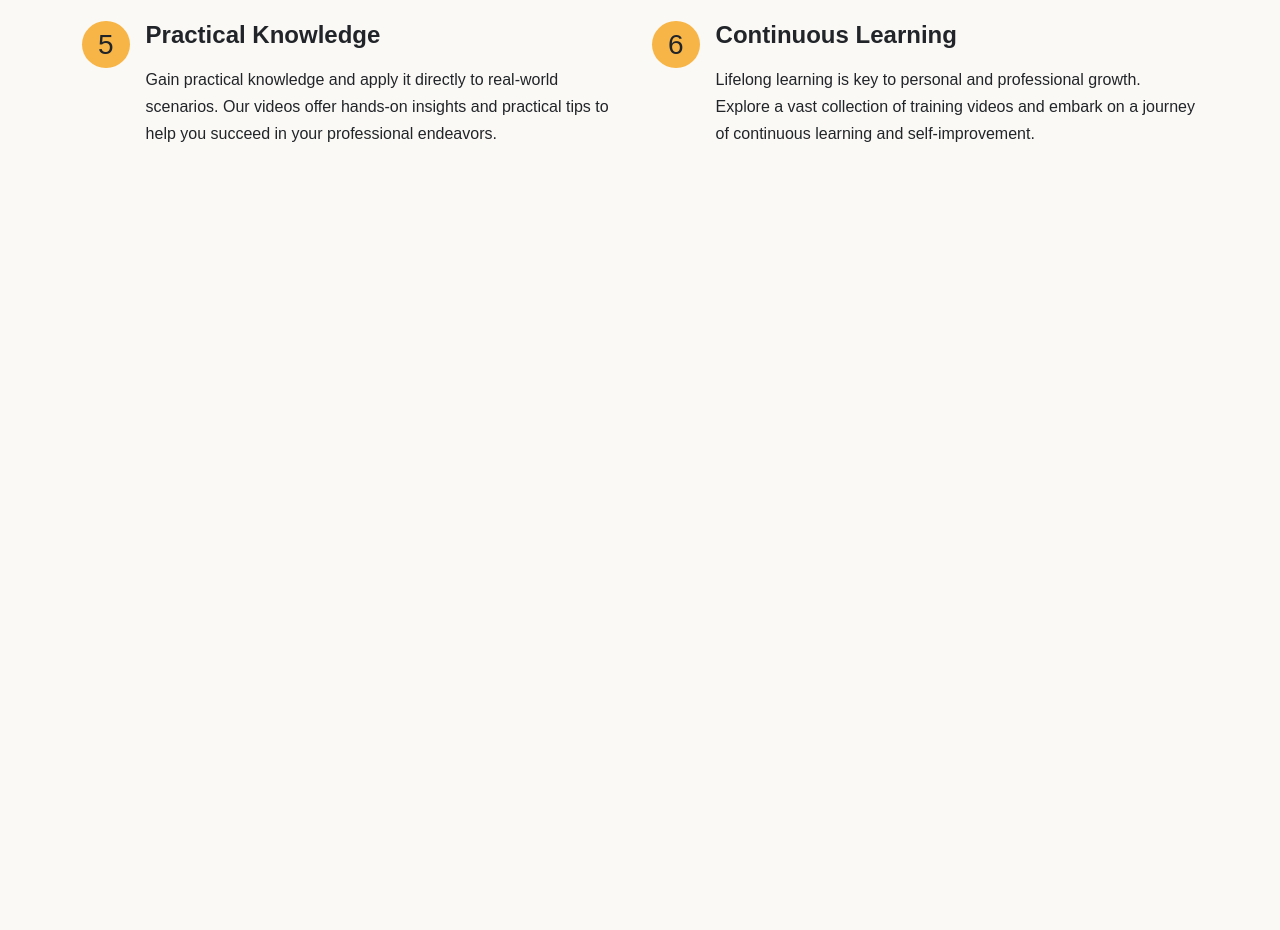
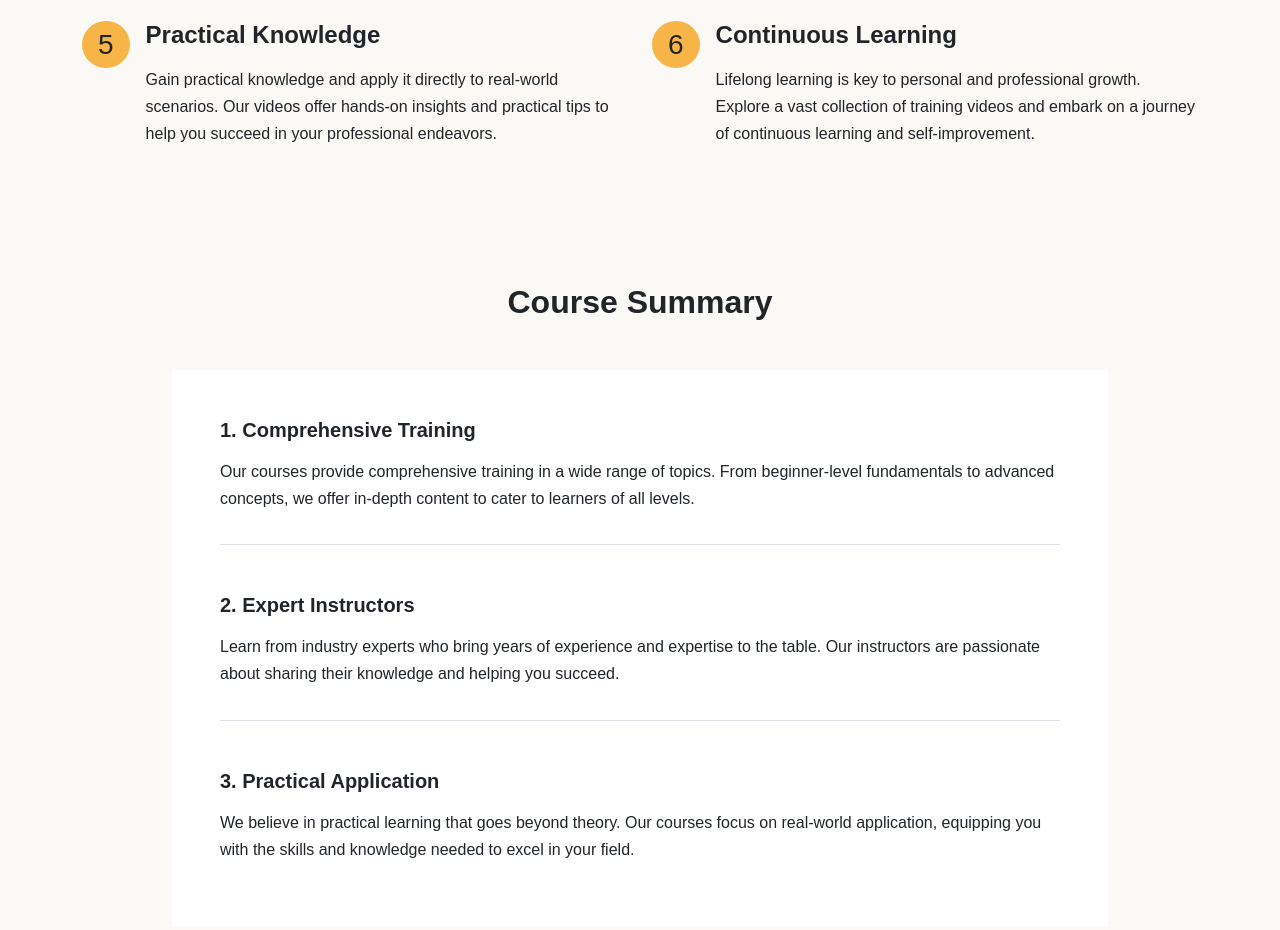
Before and after one commit to MatteoGenovese/corso-website, a website: page index.html in a window 1280 px wide. Shown: the part 2605-3535 px from the top of the page. Before the commit the page ends 2888 px from the top, so only its background shows below. Drawn offline with nearby package versions, Linux system fonts and the light colour scheme; files that its build step writes are made by us from their sources.

Commit message:
Course Summary

```diff
--- a/index.html
+++ b/index.html
@@ -8,7 +8,7 @@
         <link rel="preconnect" href="https://fonts.googleapis.com" />
         <link rel="preconnect" href="https://fonts.gstatic.com" crossorigin />
         <link
-            href="https://fonts.googleapis.com/css2?family=Poppins:ital,wght@0,100;0,200;0,300;0,400;0,500;0,600;0,700;0,800;0,900;1,100;1,200;1,300;1,400;1,500;1,600;1,700;1,800;1,900&display=swap"
+            href="https://fonts.googleapis.com/css2?family=Open+Sans:ital,wght@0,300..800;1,300..800&display=swap"
             rel="stylesheet"
         />
         <link rel="icon" href="images/favicon.png" />
@@ -454,6 +454,55 @@
             </div>
         </section>
 
+        <!-- ------------------------------------------------------------------------- Course Summary -->
+        <section id="summary" class="summary bg-light mt-5 w-75 m-auto">
+            <div class="container">
+                <div class="row">
+                    <div class="col-12">
+                        <h2 class="text-center mb-5">Course Summary</h2>
+                    </div>
+                </div>
+                <div class="row">
+                    <div class="col-12">
+                        <div class="bg-white p-5">
+                            <ul class="list-unstyled">
+                                <li class="border-bottom pb-3">
+                                    <h5>1. Comprehensive Training</h5>
+                                    <p>
+                                        Our courses provide comprehensive
+                                        training in a wide range of topics. From
+                                        beginner-level fundamentals to advanced
+                                        concepts, we offer in-depth content to
+                                        cater to learners of all levels.
+                                    </p>
+                                </li>
+                                <li class="border-bottom pb-3 pt-5">
+                                    <h5>2. Expert Instructors</h5>
+                                    <p>
+                                        Learn from industry experts who bring
+                                        years of experience and expertise to the
+                                        table. Our instructors are passionate
+                                        about sharing their knowledge and
+                                        helping you succeed.
+                                    </p>
+                                </li>
+                                <li class="pt-5">
+                                    <h5>3. Practical Application</h5>
+                                    <p>
+                                        We believe in practical learning that
+                                        goes beyond theory. Our courses focus on
+                                        real-world application, equipping you
+                                        with the skills and knowledge needed to
+                                        excel in your field.
+                                    </p>
+                                </li>
+                            </ul>
+                        </div>
+                    </div>
+                </div>
+            </div>
+        </section>
+
         <main>
             <section class="container mt-5"></section>
         </main>
```
